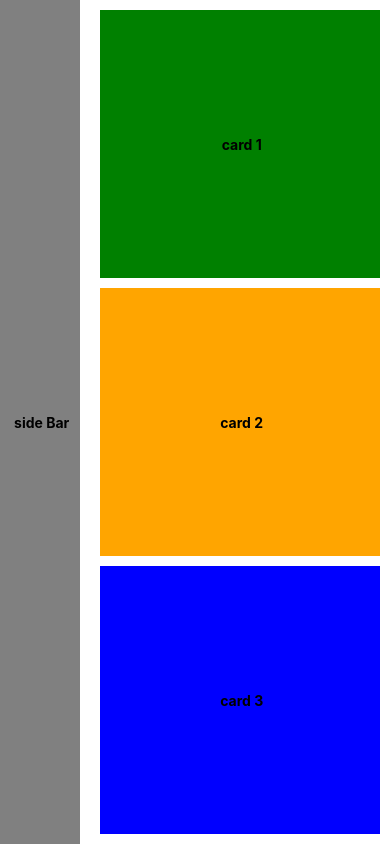
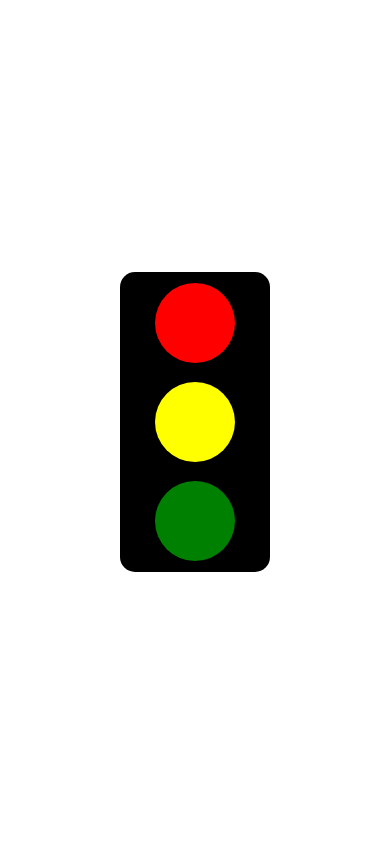
Before and after one commit to maria-quidiquimo/projeto-mobile, a React Native app in the folder first-app/: screen / in a window 390 px wide. Built offline with nearby package versions, Linux system fonts and the light colour scheme.

Commit message:
fazendo exercicio 9

```diff
--- a/first-app/src/App.js
+++ b/first-app/src/App.js
@@ -14,10 +14,11 @@ import ExercicioView05 from './exercícios-view/exercicio5';
 import ExercicioView06 from './exercícios-view/exercicio6';
 import ExercicioView07 from './exercícios-view/exercicio7';
 import ExercicioView08 from './exercícios-view/exercicio8';
+import ExercicioView09 from './exercícios-view/exercicio9';
 
 export default function App() {
   return (
-    <ExercicioView08/>
+    <ExercicioView09/>
   );
 }
 
--- a/first-app/src/exercícios-view/exercicio9.js
+++ b/first-app/src/exercícios-view/exercicio9.js
@@ -0,0 +1,61 @@
+import { StyleSheet, Text, View } from "react-native";
+
+export default function ExercicioView09 () {
+  return <View style={styles.container}>
+    <View style={styles.retangulo}>
+        <View style={styles.vermelho}>
+        </View>
+        <View style={styles.amarelo}>
+        </View>
+        <View style={styles.verde}>
+        </View>
+    </View>
+  </View>;
+}
+
+const styles = StyleSheet.create({
+  container: {
+    alignItems: "center",
+    justifyContent: "center",
+    flex: 1,
+    gap: 18,
+    pagging: 10
+  },
+  textStyle: {
+    color: "white",
+    fontWeight: "bold",
+  },
+  vermelho: {
+    height: 80,
+    width: 80,
+    backgroundColor: "red",
+    alignItems: "center",
+    justifyContent: "center",
+    borderRadius: 40
+  },
+  amarelo: {
+    height: 80,
+    width: 80,
+    backgroundColor: "yellow",
+    alignItems: "center",
+    justifyContent: "center",
+    borderRadius: 40
+  },
+  verde: {
+    height: 80,
+    width: 80,
+    backgroundColor: "green",
+    alignItems: "center",
+    justifyContent: "center",
+    borderRadius: 40
+  },
+  retangulo: {
+    backgroundColor: 'black',
+    borderRadius: 15,
+    width: 150,
+    height: 300,
+    gap: 8,
+    alignItems: 'center',
+    justifyContent: 'space-evenly'
+  }
+});
```
